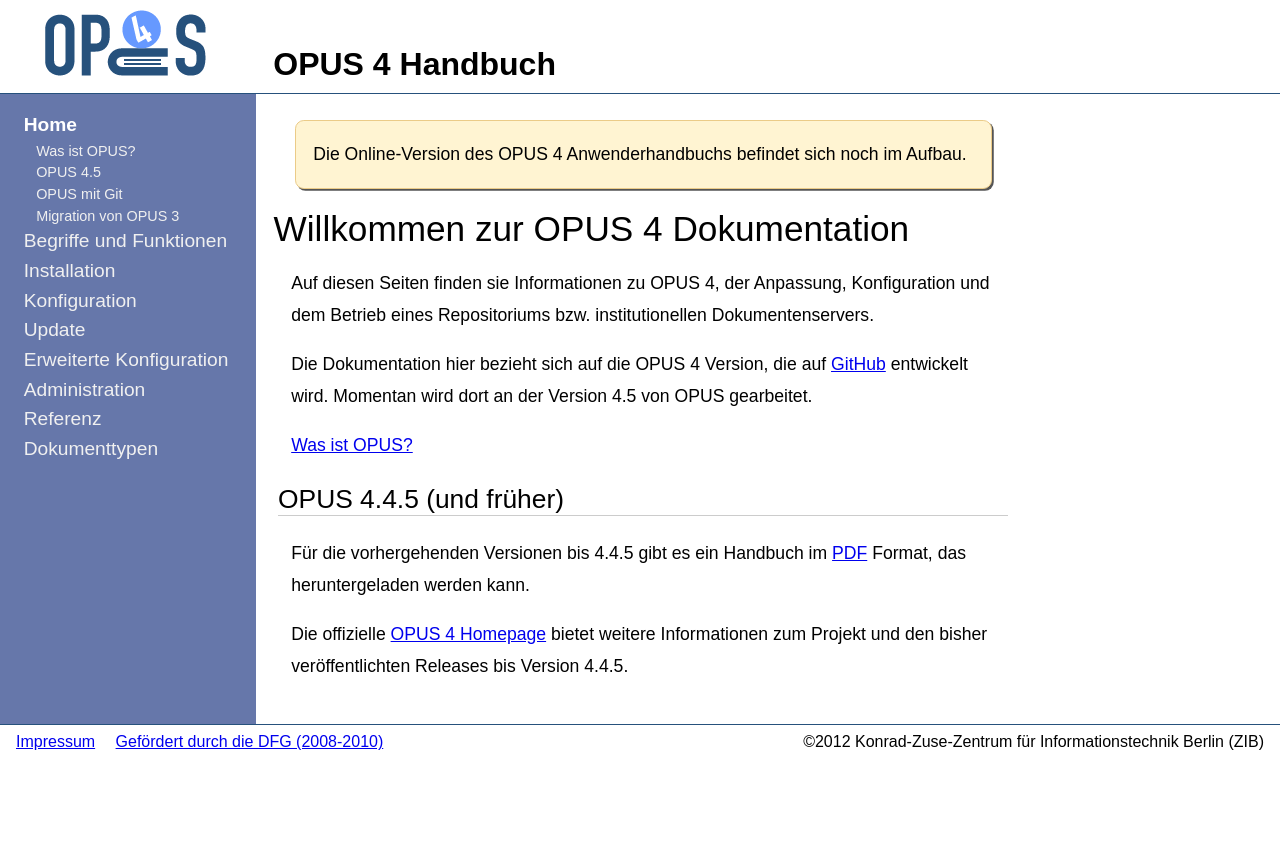
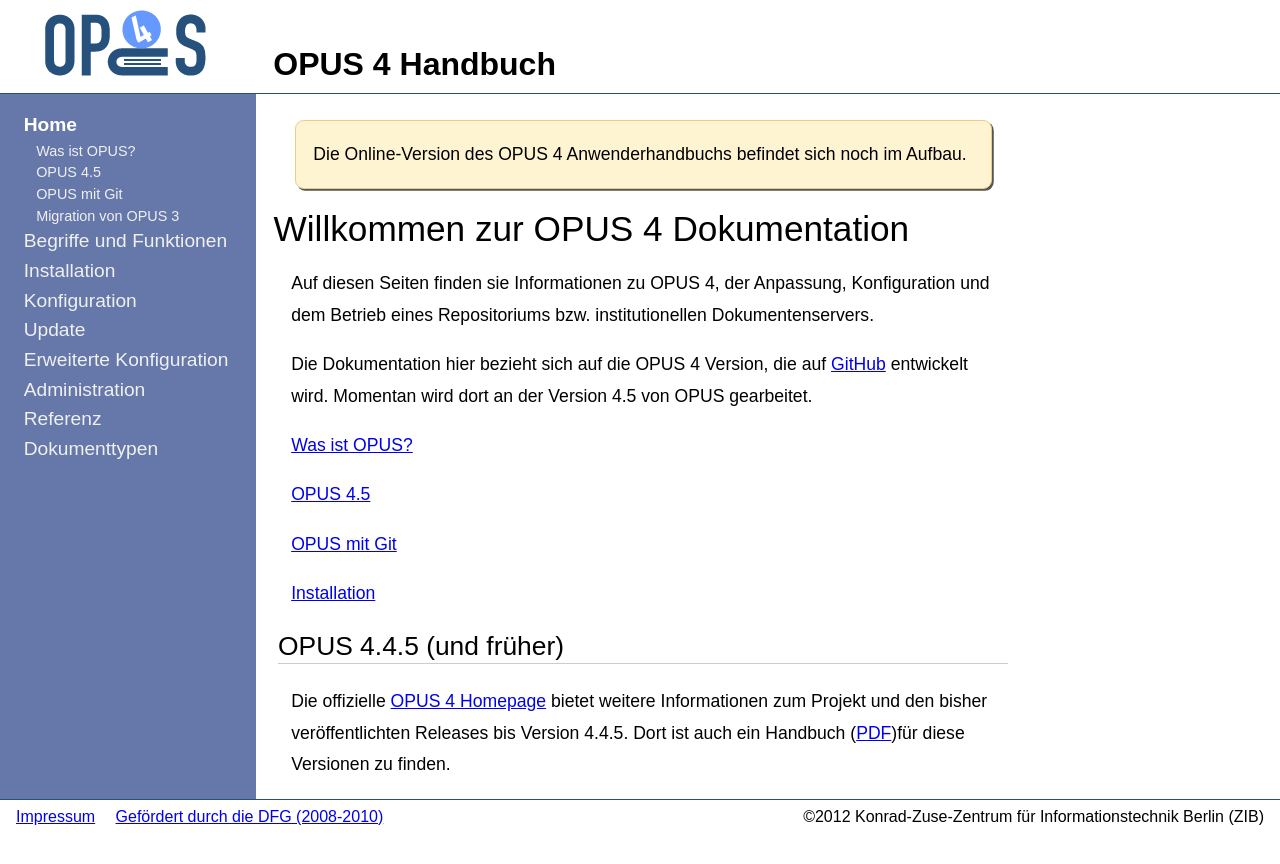
Before and after one commit to OPUS4/userdoc, a Jekyll site: the page built from index.md, in a window 1280 px wide. Shown: the top 864 px of the page. Built offline with Jekyll 4.4.1, drawn with Linux system fonts in a browser that asks for light colours.

Commit message:
#19 Startseite um weitere Links ergänzt.

```diff
--- a/index.md
+++ b/index.md
@@ -18,13 +18,16 @@ wird dort an der Version 4.5 von OPUS gearbeitet.
 
 [Was ist OPUS?](introduction.html)
 
+[OPUS 4.5](opus45.html)
+
+[OPUS mit Git](gitopus.html)
+
+[Installation](installation/index.html)
+
 ## OPUS 4.4.5 (und früher)
 
-Für die vorhergehenden Versionen bis 4.4.5 gibt es ein Handbuch im [PDF][OPUS4PDF] Format, das heruntergeladen werden
-kann.
-
 Die offizielle [OPUS 4 Homepage][OPUS4] bietet weitere Informationen zum Projekt und den bisher veröffentlichten
-Releases bis Version 4.4.5.
+Releases bis Version 4.4.5. Dort ist auch ein Handbuch ([PDF][OPUS4PDF])für diese Versionen zu finden.
 
 [GNUGPL]: http://www.gnu.org/copyleft/gpl.html
 [OPUS4]: http://opus4.kobv.de
```
